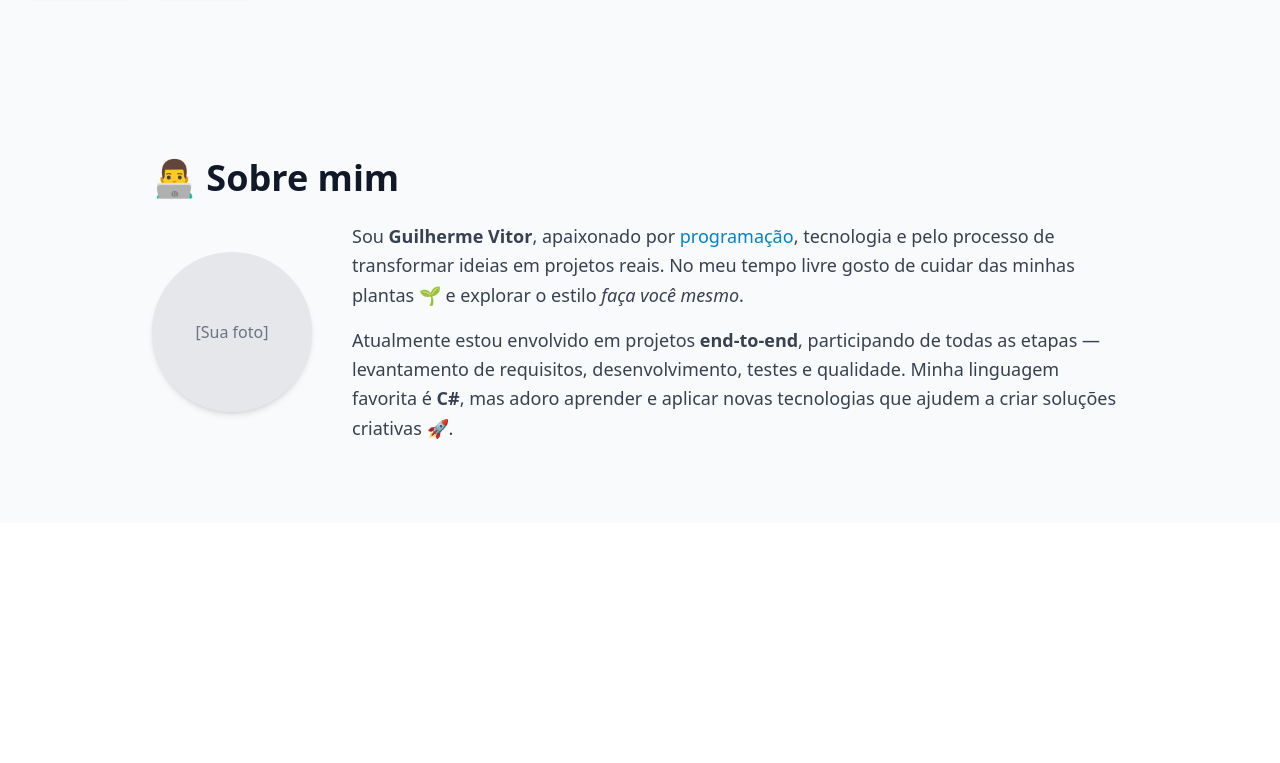
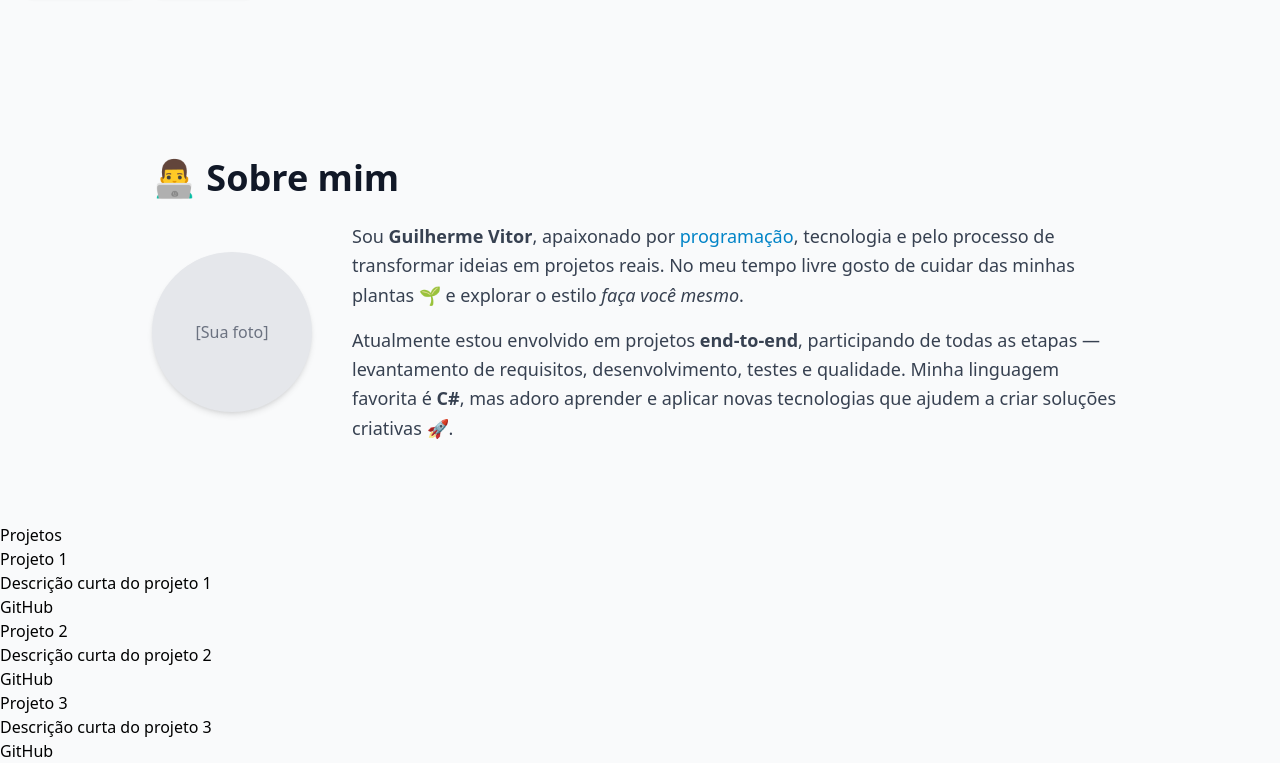
Before and after one commit to Guitor-92/portfolio-v2, a React (Create React App) app in the folder portfolio-v2/: page / in a window 1280 px wide. Shown: the part 462-1225 px from the top of the page. Before the commit the page ends 985 px from the top, so only its background shows below. Built offline with nearby package versions, Linux system fonts and the light colour scheme.

Commit message:
feat: adicionar seção Projetos com cards base

```diff
--- a/portfolio-v2/src/App.js
+++ b/portfolio-v2/src/App.js
@@ -1,6 +1,7 @@
 import Navbar from "./components/Navbar";
 import Hero from "./components/Hero";
 import About from "./components/About";
+import Projects from "./components/Projects";
 
 function App() {
   return (
@@ -9,6 +10,7 @@ function App() {
       <div className="pt-20">
         <Hero />
         <About />
+        <Projects />
       </div>
     </div>
   );
--- /dev/null
+++ b/portfolio-v2/src/components/Projects.jsx
@@ -0,0 +1,26 @@
+export default function Projects() {
+  return (
+    <section id="projects">
+      <h2>Projetos</h2>
+      <div>
+        <article>
+          <h3>Projeto 1</h3>
+          <p>Descrição curta do projeto 1</p>
+          <a href="https://github.com/Guitor-92" target="_blank" rel="noreferrer">GitHub</a>
+        </article>
+
+        <article>
+          <h3>Projeto 2</h3>
+          <p>Descrição curta do projeto 2</p>
+          <a href="https://github.com/Guitor-92" target="_blank" rel="noreferrer">GitHub</a>
+        </article>
+
+        <article>
+          <h3>Projeto 3</h3>
+          <p>Descrição curta do projeto 3</p>
+          <a href="https://github.com/Guitor-92" target="_blank" rel="noreferrer">GitHub</a>
+        </article>
+      </div>
+    </section>
+  );
+}
```
